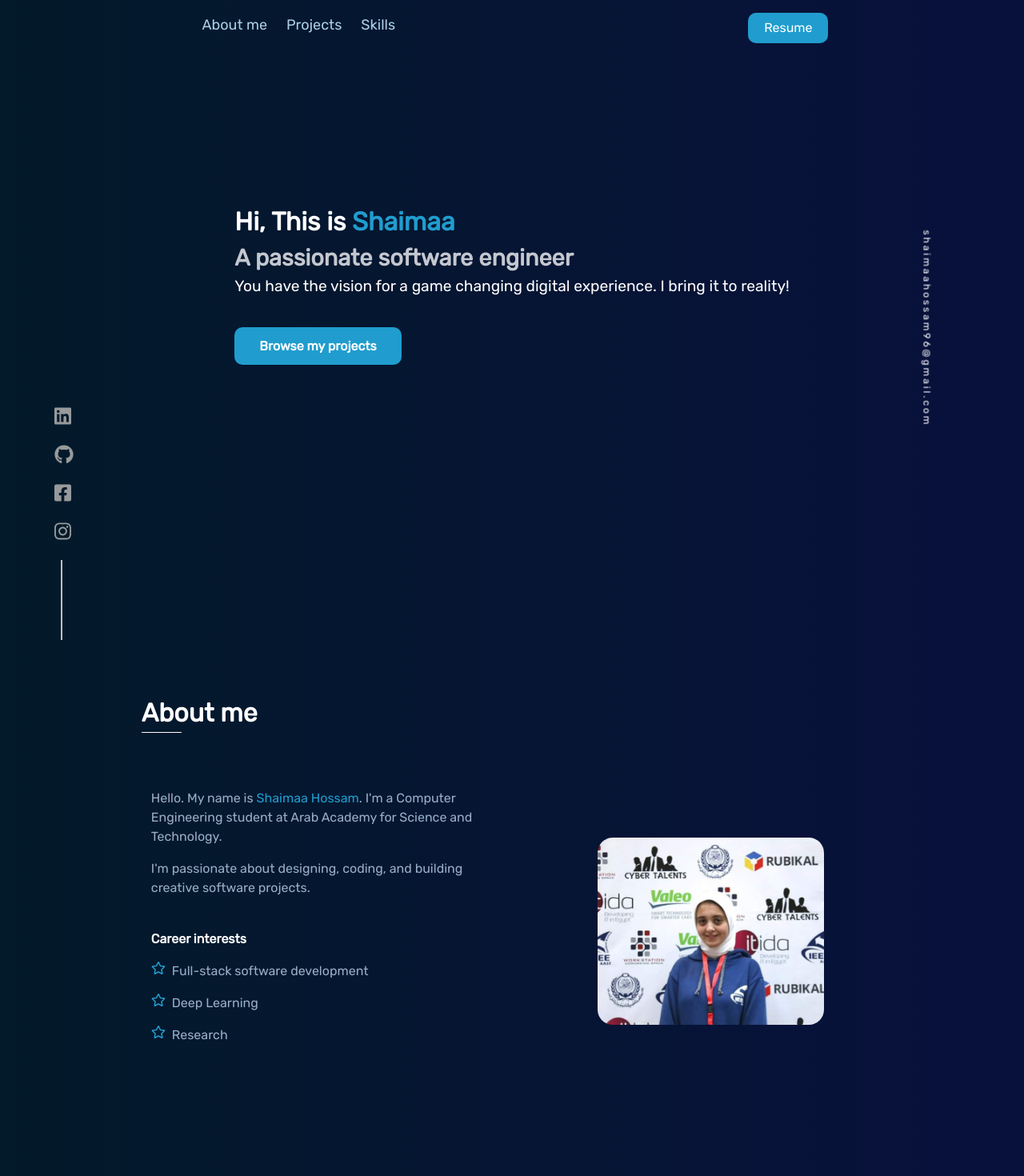
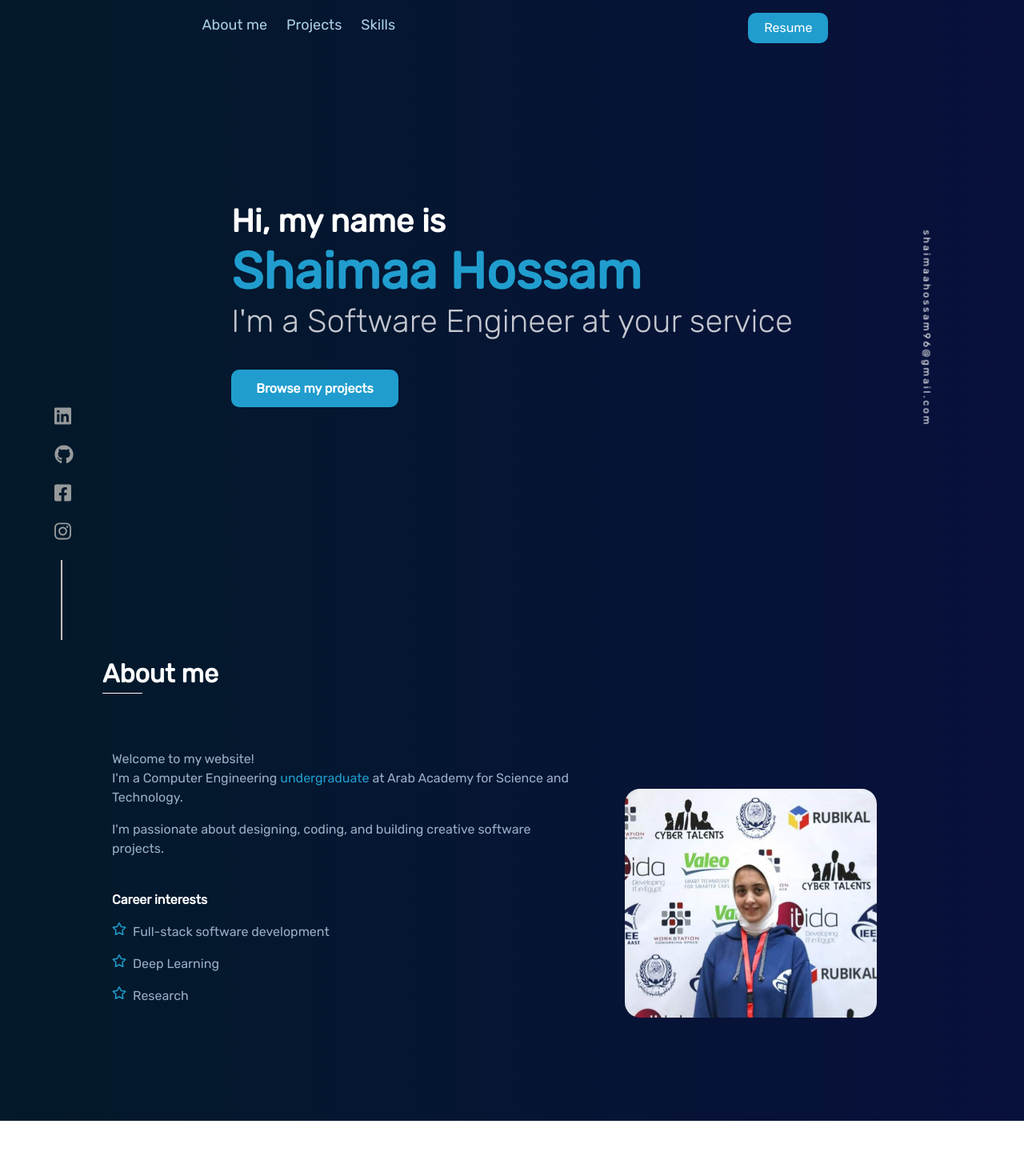
Before and after one commit to ShaimaaHossam/VueJS_Portfolio_Template, a Vue app: page / in a window 1280 px wide. Shown: the top 1470 px of the page at 80% size. After the commit the page ends 1401 px from the top, so only its background shows below. Built offline with nearby package versions, Linux system fonts and the light colour scheme.

Commit message:
about 100%

```diff
--- a/src/components/Hero.vue
+++ b/src/components/Hero.vue
@@ -2,9 +2,9 @@
     <div class="mx-4 hero mx-md-0">
         <div class="d-flex justify-content-center align-content-center flex-column">
             <div class="mx-auto my-auto text-start text">
-            <p class="p-0 m-0 header">Hi, This is <span class="devspan">Shaimaa</span></p>
-            <p class="p-0 m-0 header2">A passionate software engineer</p>
-            <p class="subheader">You have the vision for a game changing digital experience. I bring it to reality!</p>
+            <p class="p-0 m-0 text-white display-6 fw-bold">Hi, my name is</p>
+            <p class="p-0 m-0 display-3 fw-bold devspan">Shaimaa Hossam</p>
+            <p class="p-0 m-0 display-6 header2">I'm a Software Engineer at your service</p>
             <div class="mt-5 connect">
                 <a class="connect-btn" href="">Browse my projects</a>
             </div>
@@ -26,7 +26,7 @@
 
 .connect-btn{
     background: rgb(32, 157, 206);
-    color: #ffffff;
+    color: hsl(0, 0%, 100%);
     font-size: 1rem;
     text-decoration: none;
     font-weight: bold;
--- a/src/components/aboutme.vue
+++ b/src/components/aboutme.vue
@@ -1,25 +1,28 @@
 <template>
-  <div id="about" class="mx-4 hero mx-md-0 about">
+  <div id="about" class="mx-0 hero about">
     <div
       class="d-flex justify-content-between align-content-center flex-column"
     >
       <div class="mx-auto my-auto text-start">
-        <div class="position-relative section_header ">
+        <div class="mx-auto position-relative section_header ">
           <p class="header d-block">About me</p>
           <div class="hline"></div>
         </div>
         <div class="container">
           <div class="row">
-            <div class="col-sm-6">
+            <div class="col-lg-7">
               <div class="about_par">
                 <p>
-                  Hello. My name is <span class="devspan">Shaimaa Hossam</span>. I'm a Computer Engineering
-                  student at Arab Academy for Science and Technology.
+                  Welcome to my website!<br />
+                  I'm a Computer Engineering
+                  <span class="devspan">undergraduate</span> at Arab Academy for
+                  Science and Technology.
                 </p>
                 <p>
                   I'm passionate about designing, coding, and building creative
                   software projects.
-                </p><br>
+                </p>
+                <br />
                 <p class="text-white fw-bold">Career interests</p>
                 <div class=" d-flex">
                   <fa class="icon me-2" :icon="['far', 'star']" />
@@ -35,19 +38,8 @@
                 </div>
               </div>
             </div>
-            <div class="col-sm-4 offset-sm-2">
-                <div class="about_box">
-                    <div class="box-overlay">
-                        <a href="https://linkedin.com/in/shaimaa-hossam-367362164/" class="pop">
-                            <img src="../assets/1.png" alt="">
-                            <div class="sonar_wrapper">
-                                <span class="sonar_emitter">
-                                    <div class="sonar_wave"></div>
-                                </span>
-                            </div>
-                        </a>
-                    </div>
-                </div>
+            <div class="mx-auto mt-5 col-lg-4 col-sm-6">
+              <img class="w-100 h-100" src="../assets/1.png" alt="" />
             </div>
           </div>
         </div>
@@ -57,8 +49,8 @@
 </template>
 <style scoped>
 .about {
-  margin-top: 15%;
-  padding: 13%;
+  padding: 10%;
+  margin-top: 10%;
 }
 .section_header {
   color: rgb(215, 238, 247);
@@ -69,36 +61,16 @@
   width: 50px;
 }
 
-.devspan, .icon {
+.devspan,
+.icon {
   color: rgb(32, 157, 206);
 }
 .about_par {
   color: rgb(153, 174, 199);
 }
-.about_box{
-    box-shadow: 0 0 0 10px #000000 inset;
-    margin-right: 0;
-    margin-top: 0;
-    position: relative;
-    display: block;
+
+div img{
+  border:1px solid transparent;
+  border-radius: 20px;
 }
-.box-overlay{
-    position:absolute;
-    top:0;
-    left:0;
-    height: 100%;
-    width: 100%;
-    background-color:rgb(32, 157, 206);
-    opacity: 1;
-    z-index: 3;
-    transform: translateY(30px) translateX(-30px);
-}
-.pop img{
-    transform: translateY(30px) translateX(-30px);
-    width: 100%;
-    z-index: 1;
-    border: 1px solid transparent;
-    border-radius: 20px;
-}
-
 </style>
```
